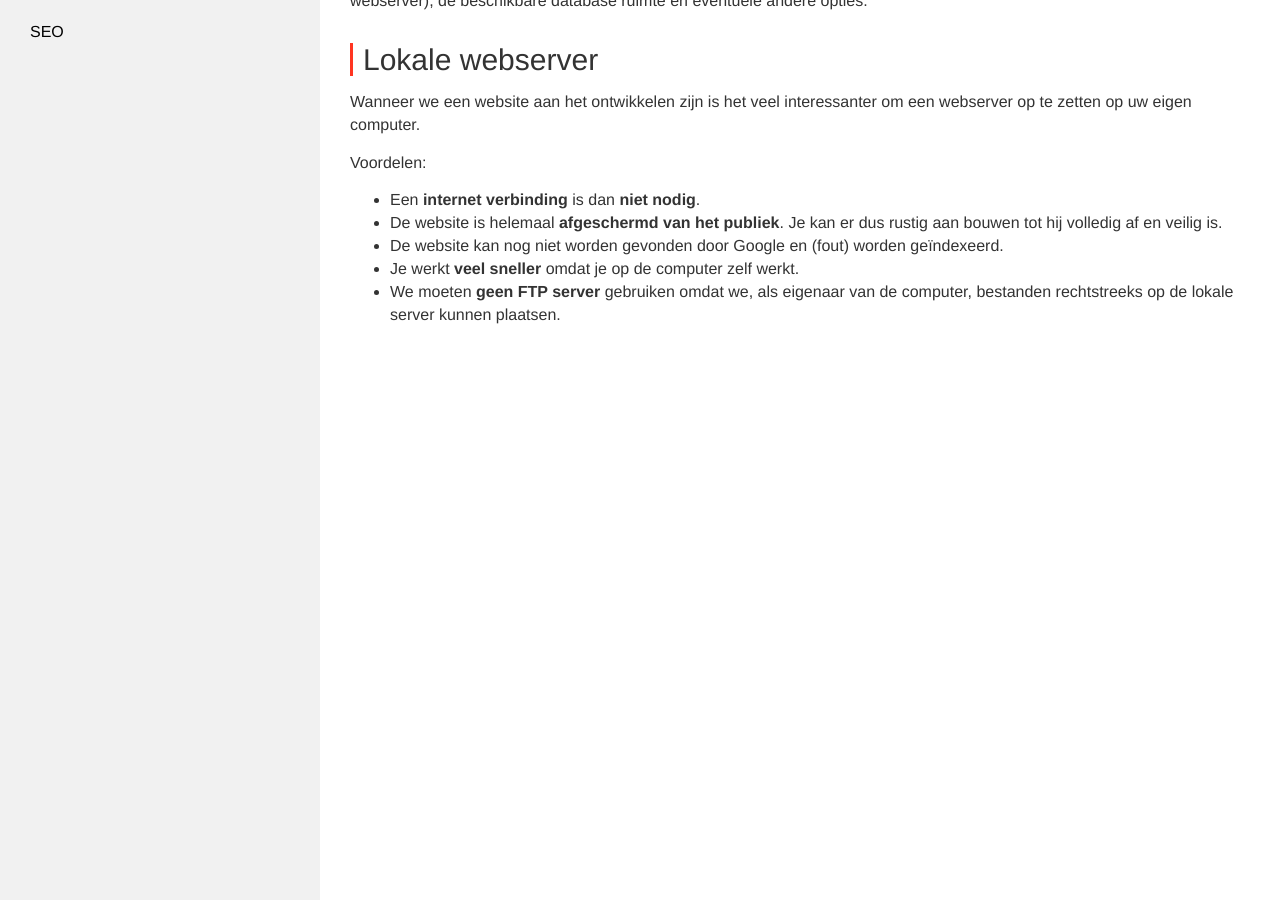
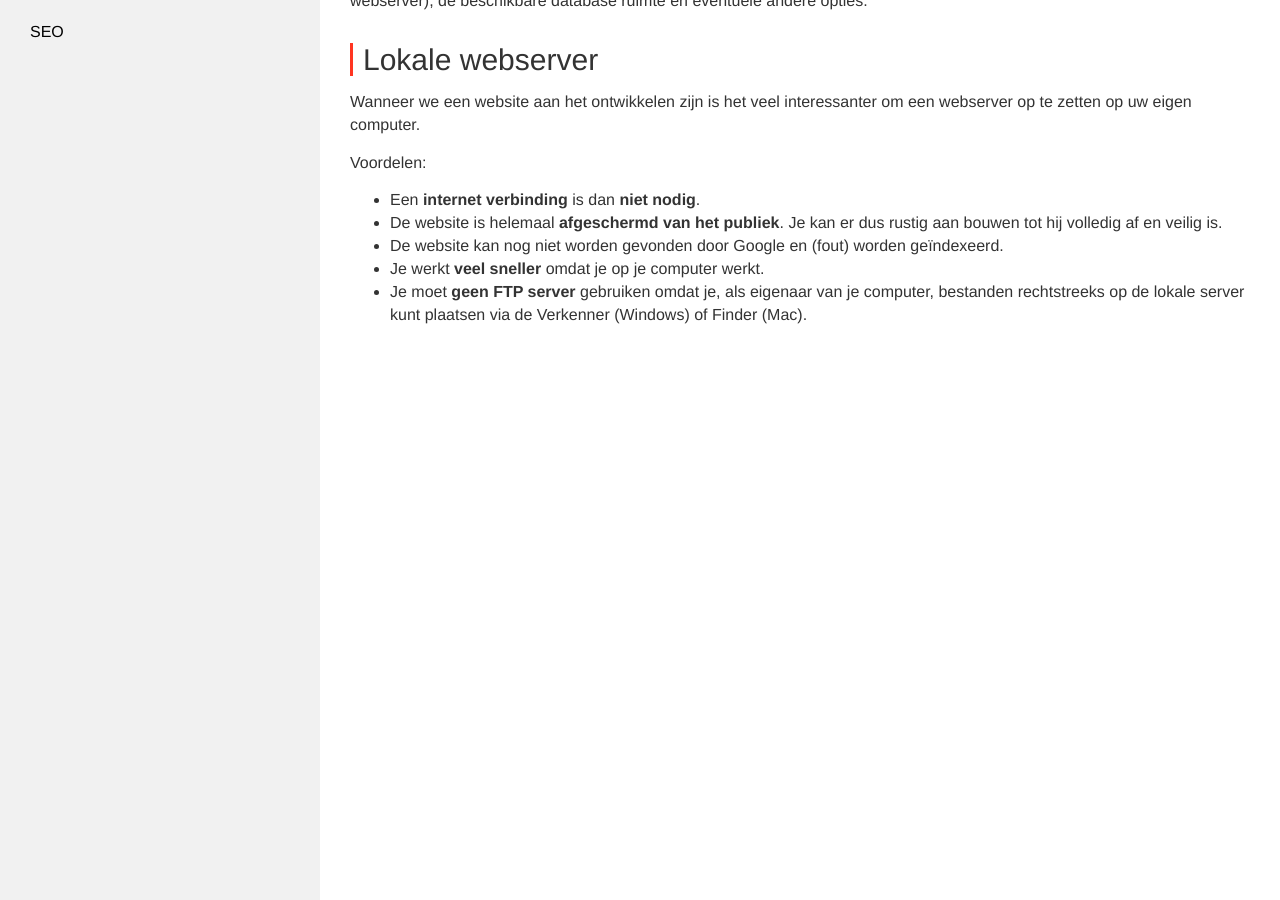
Before and after one commit to Syntra-Brussel/dynamische-webtechnieken, a Jekyll site: the page built from introductie/lokaal-vs-publiek.md, in a window 1280 px wide and 900 px high, scrolled down 447 px. Built offline with Jekyll 4.4.1, drawn with Linux system fonts in a browser that asks for light colours; nearby versions of some CDN libraries; a script that is not in the unit is left out.

Commit message:
Update lokaal-vs-publiek.md

```diff
--- a/introductie/lokaal-vs-publiek.md
+++ b/introductie/lokaal-vs-publiek.md
@@ -26,5 +26,5 @@ Voordelen:
 * Een <strong>internet verbinding</strong> is dan <strong>niet nodig</strong>.
 * De website is helemaal <strong>afgeschermd van het publiek</strong>. Je kan er dus rustig aan bouwen tot hij volledig af en veilig is.
 * De website kan nog niet worden gevonden door Google en (fout) worden geïndexeerd.
-* Je werkt <strong>veel sneller</strong> omdat je op de computer zelf werkt.
-* We moeten <strong>geen FTP server</strong> gebruiken omdat we, als eigenaar van de computer, bestanden rechtstreeks op de lokale server kunnen plaatsen.
+* Je werkt <strong>veel sneller</strong> omdat je op je computer werkt.
+* Je moet <strong>geen FTP server</strong> gebruiken omdat je, als eigenaar van je computer, bestanden rechtstreeks op de lokale server kunt plaatsen via de Verkenner (Windows) of Finder (Mac).
```
